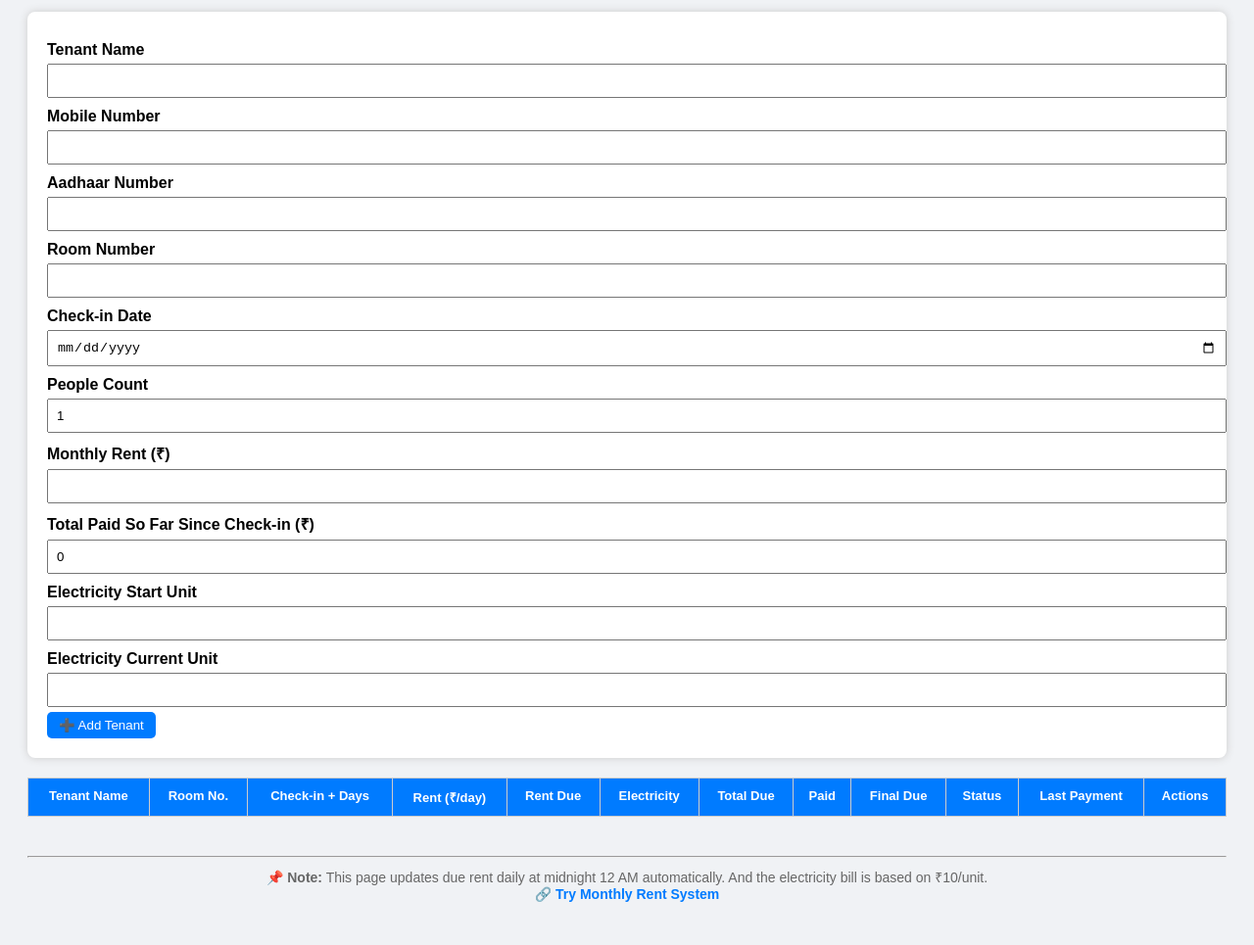
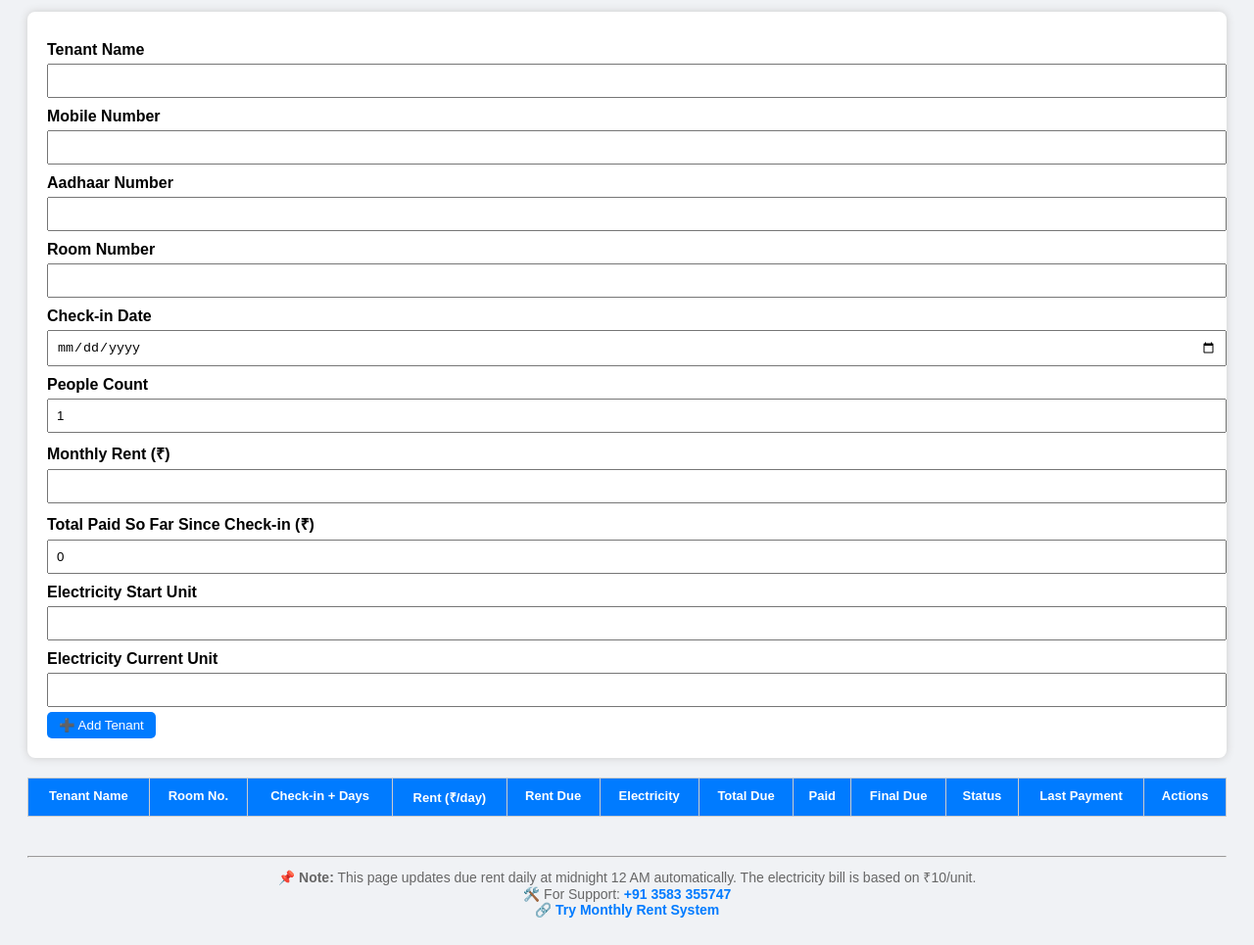
Before and after one commit to xpreview/tenant, a plain HTML site: page index.html in a window 1280 px wide. Shown: the part 131-1096 px from the top of the page at 98% size. Drawn offline with Linux system fonts and the light colour scheme.

Commit message:
Update index.html

```diff
--- a/index.html
+++ b/index.html
@@ -439,7 +439,8 @@ const days = Math.ceil((todayMidnight - checkinDate) / (1000 * 60 * 60 * 24));
 
 <footer style="margin-top: 40px; text-align: center; color: #666; font-size: 14px;">
   <hr style="margin-bottom: 10px;">
-  📌 <strong>Note:</strong> This page updates due rent daily at midnight 12 AM automatically. And the electricity bill is based on ₹10/unit.<br>
+  📌 <strong>Note:</strong> This page updates due rent daily at midnight 12 AM automatically. The electricity bill is based on ₹10/unit.<br>
+  🛠️ For Support: <a href="tel:+913583355747" style="color: #007bff; text-decoration: none;"><strong>+91 3583 355747</strong></a><br>
   🔗 <a href="https://xpreview.github.io/rent/" style="color: #007bff; text-decoration: none; font-weight: bold;">Try Monthly Rent System</a>
 </footer>
 
```
